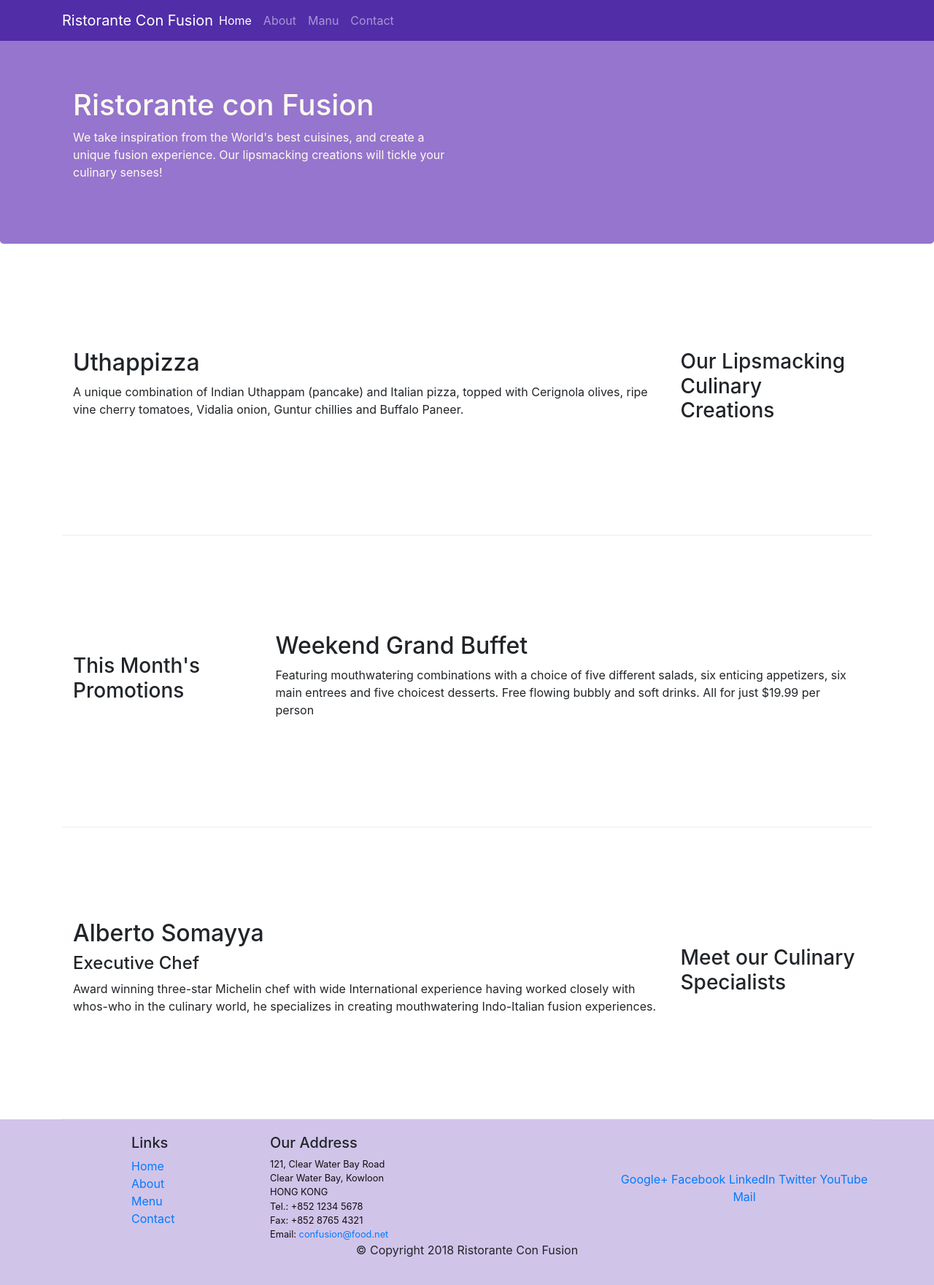
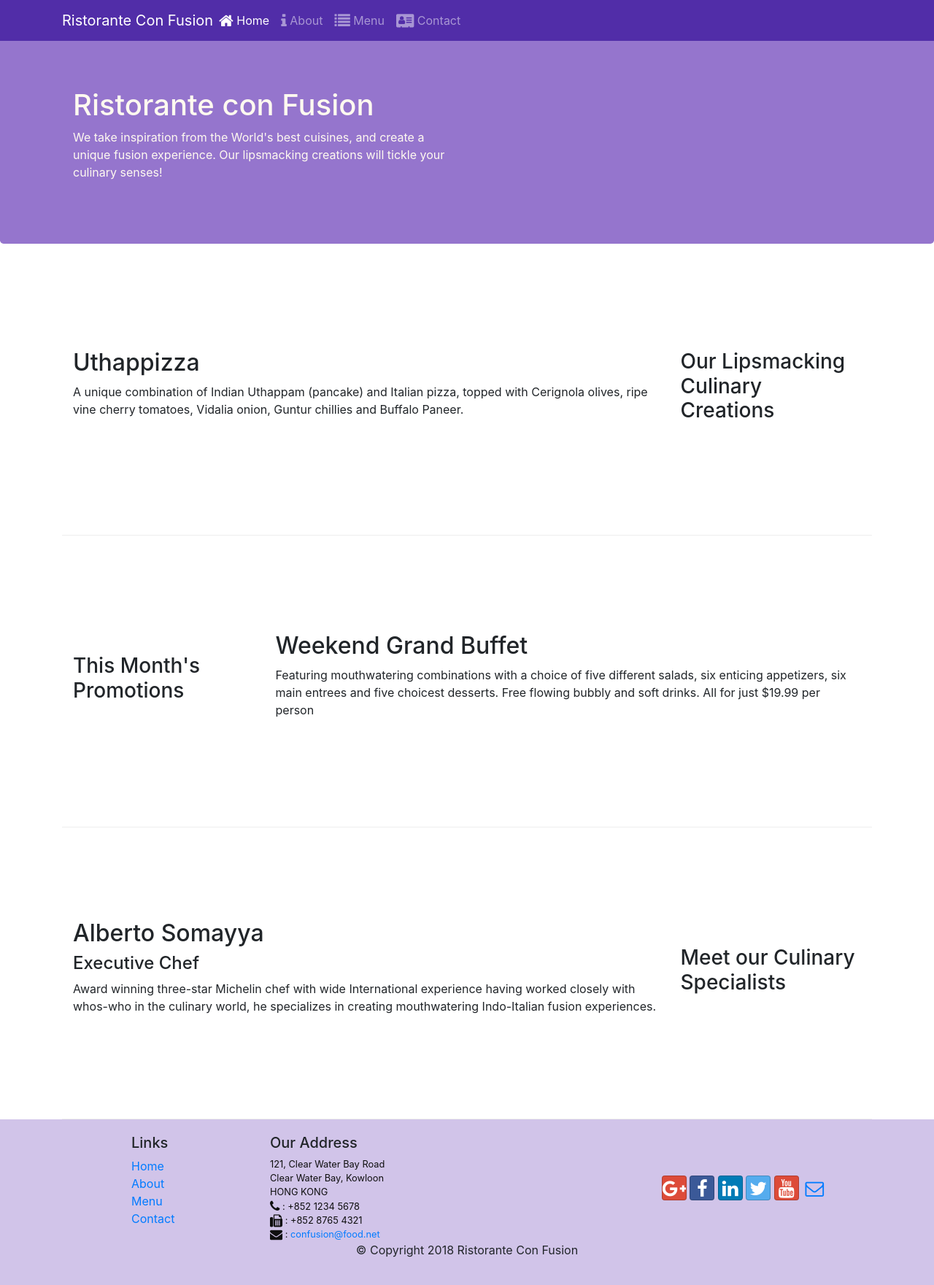
Before and after one commit to alirazaalisher/Bootstrap4, a website: page conFusion/index.html in a window 1280 px wide. Shown: the whole page at 73% size. Drawn offline with nearby package versions, Linux system fonts and the light colour scheme.

Commit message:
Icon Fonts

```diff
--- a/conFusion/aboutus.html
+++ b/conFusion/aboutus.html
@@ -5,15 +5,15 @@
 		<meta charset="utf-8" />
 		<meta
 			name="viewport"
-			content="width=device-width, initial-scale=1, shrink-to-fit=no"
-		/>
+			content="width=device-width, initial-scale=1, shrink-to-fit=no"/>
 		<meta http-equiv="x-ua-compatible" content="ie=edge" />
 
 		<!-- Bootstrap CSS -->
 		<link
 			rel="stylesheet"
-			href="node_modules/bootstrap/dist/css/bootstrap.min.css"
-		/>
+			href="node_modules/bootstrap/dist/css/bootstrap.min.css"/>
+			<link rel="stylesheet" href="node_modules/font-awesome/css/font-awesome.min.css">
+			<link rel="stylesheet" href="node_modules/bootstrap-social/bootstrap-social.css">
 		<link rel="stylesheet" href="css/styles.css" />
 		<title>Ristorante Con Fusion: About Us</title>
 	</head>
@@ -27,10 +27,10 @@
 				<a href="index.html" class="navbar-brand mr-auto">Ristorante Con Fusion</a>
 				<div class="collapse navbar-collapse" id="Navbar">
 					<ul class="navbar-nav mr-auto">
-						<li class="nav-item "><a href="index.html" class="nav-link">Home</a></li>
-						<li class="nav-item active"><a href="#" class="nav-link">About</a></li>
-						<li class="nav-item"><a href="#" class="nav-link">Manu</a></li>
-						<li class="nav-item"><a href="#" class="nav-link">Contact</a></li>
+						<li class="nav-item"><a class="nav-link" href="./index.html"><span class="fa fa-home fa-lg"></span> Home</a></li>
+						<li class="nav-item active"><a class="nav-link" href="#"><span class="fa fa-info fa-lg"></span> About</a></li>
+						<li class="nav-item"><a class="nav-link" href="#"><span class="fa fa-list fa-lg"></span> Menu</a></li>
+						<li class="nav-item"><a class="nav-link" href="#"><span class="fa fa-address-card fa-lg"></span> Contact</a></li>
 					</ul>
 				</div>
 			</div>
@@ -151,20 +151,23 @@
 							121, Clear Water Bay Road<br />
 							Clear Water Bay, Kowloon<br />
 							HONG KONG<br />
-							Tel.: +852 1234 5678<br />
-							Fax: +852 8765 4321<br />
-							Email: <a href="mailto:confusion@food.net">confusion@food.net</a>
+							<i class="fa fa-phone fa-lg"></i> : +852 1234 5678<br>
+							<i class="fa fa-fax fa-lg"></i> : +852 8765 4321<br>
+							<i class="fa fa-envelope fa-lg"></i> :
+							<a href="mailto:confusion@food.net">confusion@food.net</a>
+
 						</address>
 					</div>
 					<div class="col-12 col-sm-4 align-self-center">
 						<div class="text-center">
-							<a href="http://google.com/+">Google+</a>
-							<a href="http://www.facebook.com/profile.php?id=">Facebook</a>
-							<a href="http://www.linkedin.com/in/">LinkedIn</a>
-							<a href="http://twitter.com/">Twitter</a>
-							<a href="http://youtube.com/">YouTube</a>
-							<a href="mailto:">Mail</a>
+							<a class="btn btn-social-icon btn-google" href="http://google.com/+"><i class="fa fa-google-plus"></i></a>
+							<a class="btn btn-social-icon btn-facebook" href="http://www.facebook.com/profile.php?id="><i class="fa fa-facebook"></i></a>
+							<a class="btn btn-social-icon btn-linkedin" href="http://www.linkedin.com/in/"><i class="fa fa-linkedin"></i></a>
+							<a class="btn btn-social-icon btn-twitter" href="http://twitter.com/"><i class="fa fa-twitter"></i></a>
+							<a class="btn btn-social-icon btn-google" href="http://youtube.com/"><i class="fa fa-youtube"></i></a>
+							<a class="btn btn-social-icon" href="mailto:"><i class="fa fa-envelope-o"></i></a>
 						</div>
+
 					</div>
 				</div>
 				<div class="row justify-content-center">
--- a/conFusion/index.html
+++ b/conFusion/index.html
@@ -10,10 +10,9 @@
 		<meta http-equiv="x-ua-compatible" content="ie=edge" />
 
 		<!-- Bootstrap CSS -->
-		<link
-			rel="stylesheet"
-			href="node_modules/bootstrap/dist/css/bootstrap.min.css"
-		/>
+		<link rel="stylesheet"href="node_modules/bootstrap/dist/css/bootstrap.min.css"/>
+		<link rel="stylesheet" href="node_modules/font-awesome/css/font-awesome.min.css">
+		<link rel="stylesheet" href="node_modules/bootstrap-social/bootstrap-social.css">
 		<link rel="stylesheet" href="css/styles.css" />
 		<title>Ristorante Con Fusion</title>
 	</head>
@@ -26,10 +25,10 @@
 				<a href="#" class="navbar-brand mr-auto">Ristorante Con Fusion</a>
 				<div class="collapse navbar-collapse" id="Navbar">
 					<ul class="navbar-nav mr-auto">
-						<li class="nav-item active"><a href="#" class="nav-link">Home</a></li>
-						<li class="nav-item"><a href="aboutus.html" class="nav-link">About</a></li>
-						<li class="nav-item"><a href="#" class="nav-link">Manu</a></li>
-						<li class="nav-item"><a href="#" class="nav-link">Contact</a></li>
+						<li class="nav-item active"><a class="nav-link" href="#"><span class="fa fa-home fa-lg"></span> Home</a></li>
+						<li class="nav-item"><a class="nav-link" href="./aboutus.html"><span class="fa fa-info fa-lg"></span> About</a></li>
+						<li class="nav-item"><a class="nav-link" href="#"><span class="fa fa-list fa-lg"></span> Menu</a></li>
+						<li class="nav-item"><a class="nav-link" href="#"><span class="fa fa-address-card fa-lg"></span> Contact</a></li>
 					</ul>
 				</div>
 			</div>
@@ -115,20 +114,23 @@
 							121, Clear Water Bay Road<br />
 							Clear Water Bay, Kowloon<br />
 							HONG KONG<br />
-							Tel.: +852 1234 5678<br />
-							Fax: +852 8765 4321<br />
-							Email: <a href="mailto:confusion@food.net">confusion@food.net</a>
+							<i class="fa fa-phone fa-lg"></i> : +852 1234 5678<br>
+							<i class="fa fa-fax fa-lg"></i> : +852 8765 4321<br>
+							<i class="fa fa-envelope fa-lg"></i> :
+							<a href="mailto:confusion@food.net">confusion@food.net</a>
+
 						</address>
 					</div>
 					<div class="col-12 col-sm-4 align-self-center">
 						<div class="text-center">
-							<a href="http://google.com/+">Google+</a>
-							<a href="http://www.facebook.com/profile.php?id=">Facebook</a>
-							<a href="http://www.linkedin.com/in/">LinkedIn</a>
-							<a href="http://twitter.com/">Twitter</a>
-							<a href="http://youtube.com/">YouTube</a>
-							<a href="mailto:">Mail</a>
+							<a class="btn btn-social-icon btn-google" href="http://google.com/+"><i class="fa fa-google-plus"></i></a>
+							<a class="btn btn-social-icon btn-facebook" href="http://www.facebook.com/profile.php?id="><i class="fa fa-facebook"></i></a>
+							<a class="btn btn-social-icon btn-linkedin" href="http://www.linkedin.com/in/"><i class="fa fa-linkedin"></i></a>
+							<a class="btn btn-social-icon btn-twitter" href="http://twitter.com/"><i class="fa fa-twitter"></i></a>
+							<a class="btn btn-social-icon btn-google" href="http://youtube.com/"><i class="fa fa-youtube"></i></a>
+							<a class="btn btn-social-icon" href="mailto:"><i class="fa fa-envelope-o"></i></a>
 						</div>
+
 					</div>
 				</div>
 				<div class="row justify-content-center">
--- a/conFusion/package.json
+++ b/conFusion/package.json
@@ -23,6 +23,8 @@
 	},
 	"dependencies": {
 		"bootstrap": "^4.0.0",
+		"bootstrap-social": "^5.1.1",
+		"font-awesome": "^4.7.0",
 		"jquery": "^3.3.1",
 		"popper.js": "^1.12.9"
 	}
```
Also changed, not shown: 1 other file.
